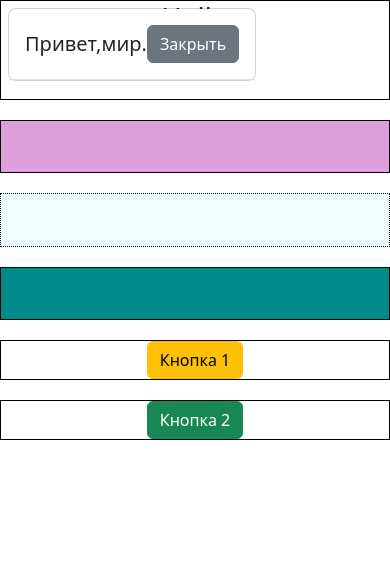
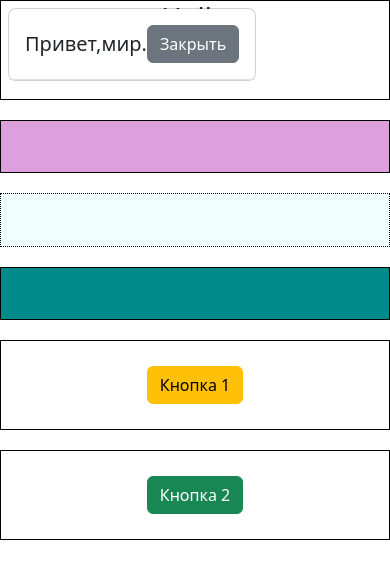
Before and after one commit to ElenaVereskun/terem, a plain HTML site: page index.html in a window 390 px wide. Drawn offline with nearby package versions, Linux system fonts and the light colour scheme.

Commit message:
fix display

```diff
--- a/index.css
+++ b/index.css
@@ -34,9 +34,14 @@
 }
 .bottom {
   height: 200px;
-  display: grid;
-  grid-template-columns: 1fr 2fr;
+  display: flex;
   gap: 20px;
+}
+.btn-warning-wrapper{
+  flex: 1;
+}
+.btn-success-wrapper{
+  flex: 2;
 }
 .bottom div {
   display: flex;
@@ -66,8 +71,9 @@
     height: 100px;
   }
   .bottom {
-    height: 340px;
-    display: flex;
     flex-direction: column;
   }
+  .btn-success-wrapper{
+    flex: 1;
+  }
 }
--- a/index.html
+++ b/index.html
@@ -36,10 +36,10 @@
         <div class="border-solid block-green"></div>
       </div>
       <div class="bottom">
-        <div class="border-solid">
+        <div class="border-solid btn-warning-wrapper">
           <button type="button" class="btn btn-warning">Кнопка 1</button>
         </div>
-        <div class="border-solid">
+        <div class="border-solid btn-success-wrapper">
           <button type="button" class="btn btn-success">Кнопка 2</button>
         </div>
       </div>
```
